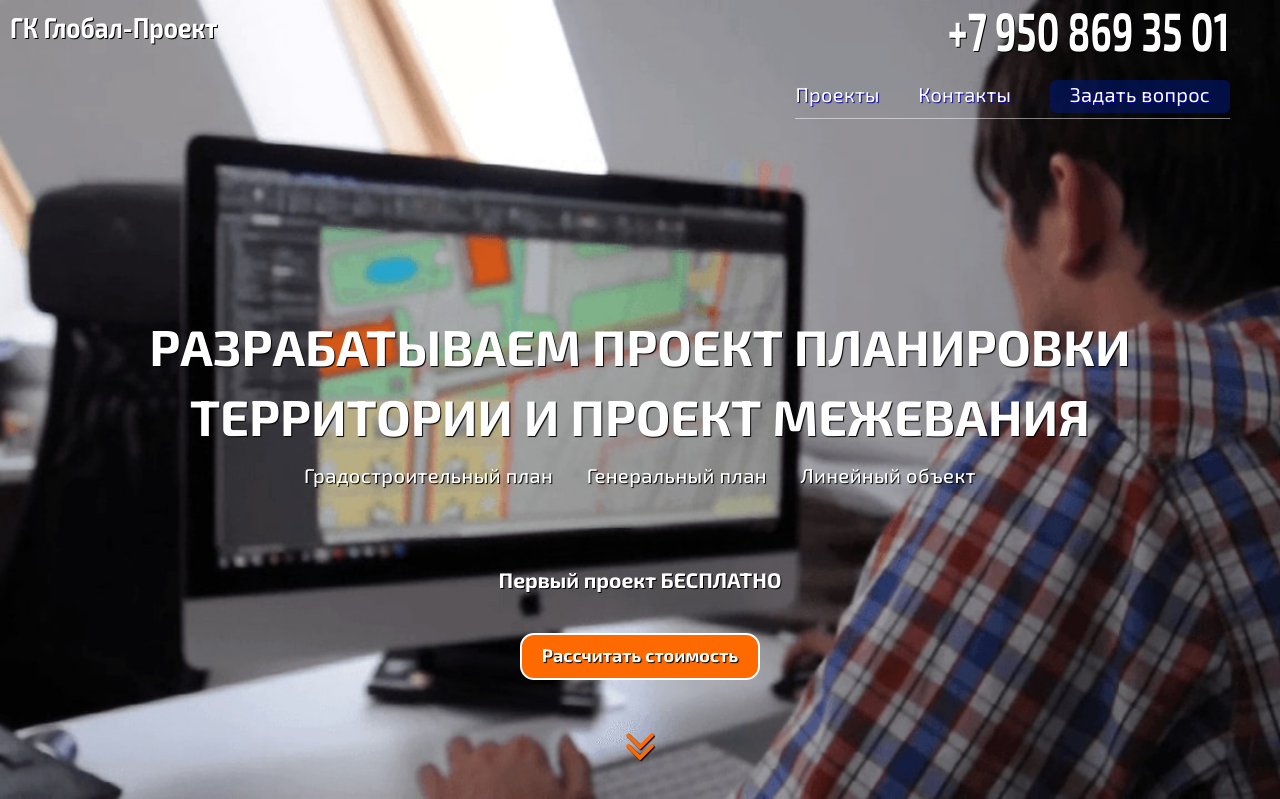
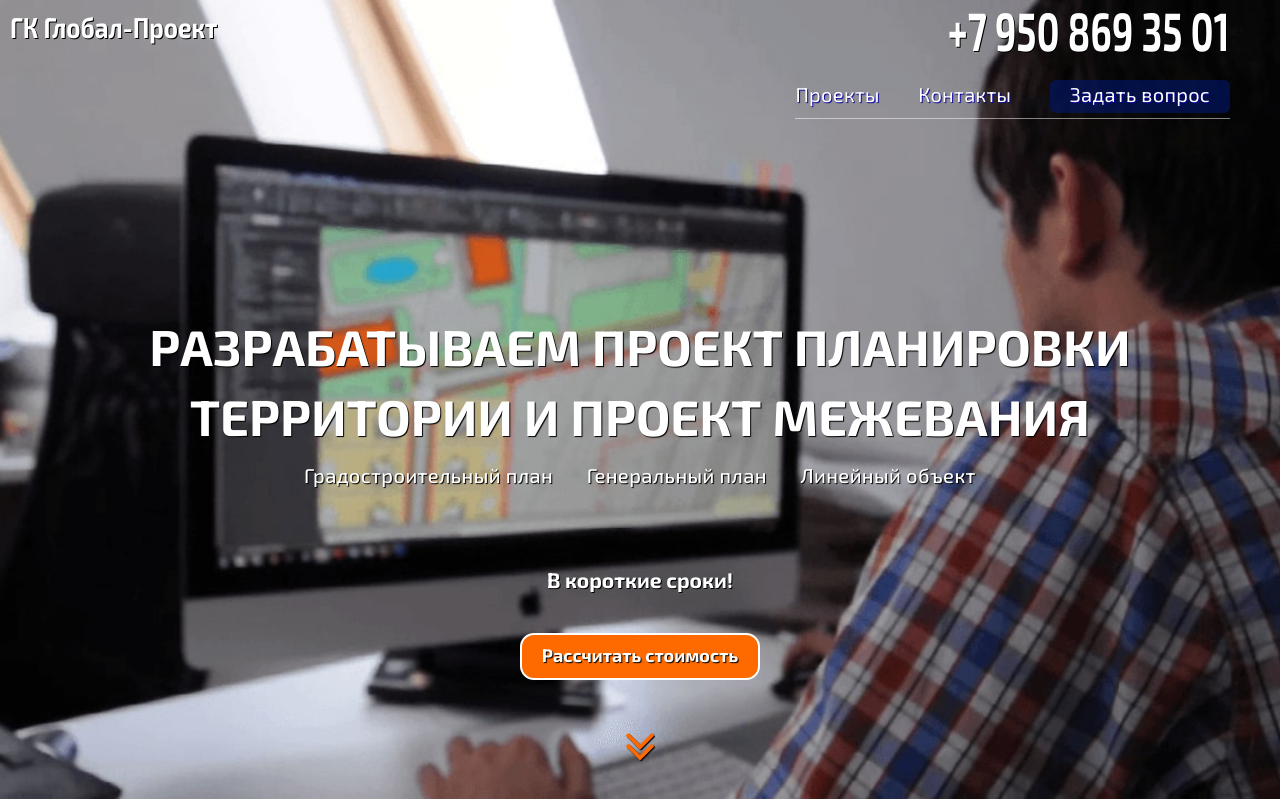
Before and after one commit to global-tender/global-project, a PHP site: page / in a window 1280 px wide. Shown: the top 799 px of the page. Run offline with PHP 8.4, Linux system fonts and the light colour scheme; some libraries are stand-ins or nearby versions.

Commit message:
edit index

```diff
--- a/index.php
+++ b/index.php
@@ -40,7 +40,7 @@
 			</div>
 
 			<div class="first-project-free-text">
-				<h3>Первый проект БЕСПЛАТНО</h3>
+				<h3>В короткие сроки!</h3>
 			</div>
 
 			<div class="order_call_button">
```
